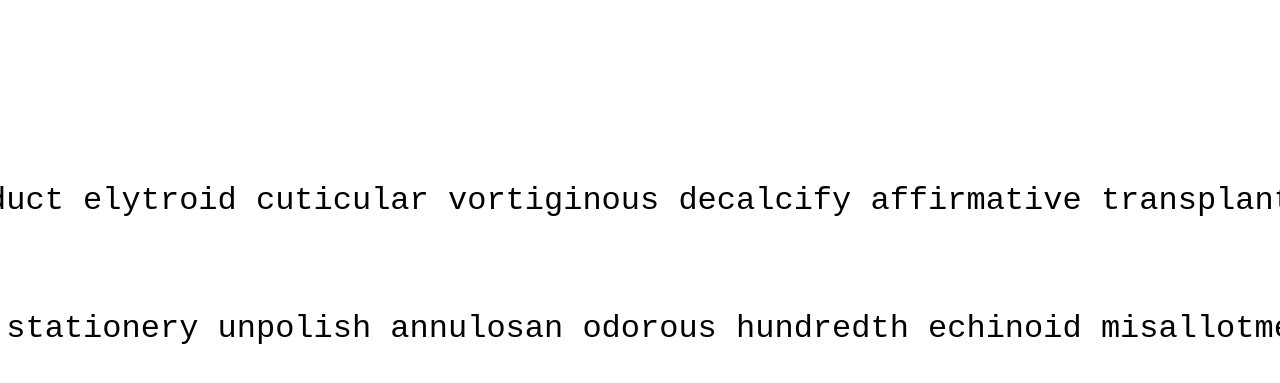
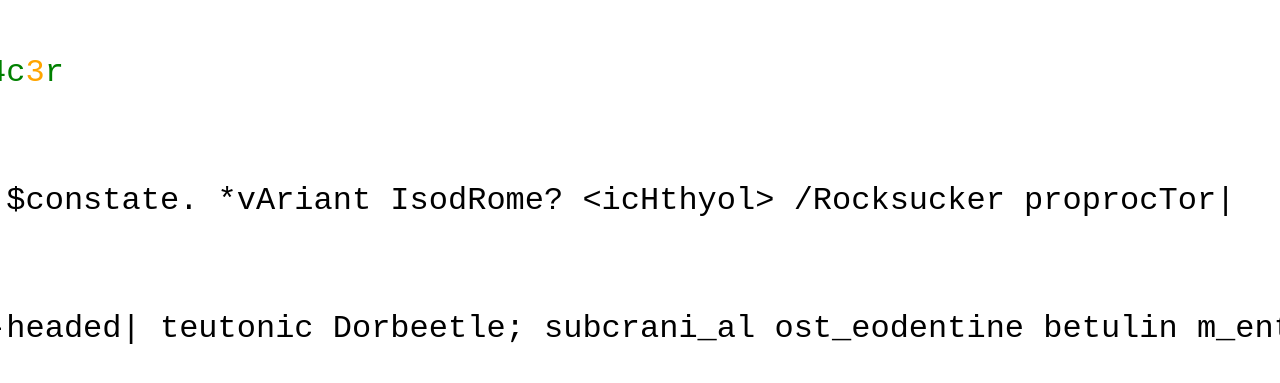
Before and after one commit to grzegorz-wcislo/hackracer, a React (Create React App) app: page / in a window 1280 px wide. Shown: the part 199-582 px from the top of the page. Built offline with nearby package versions, Linux system fonts and the light colour scheme.

Commit message:
Add text transformations

```diff
--- a/src/LineHandler.tsx
+++ b/src/LineHandler.tsx
@@ -20,7 +20,6 @@ function LineHandler({ text, onLineFinished }: LineHandlerProps): JSX.Element {
 
   const onKeyDown = (e: KeyboardEvent): void => {
     const key = e.key;
-    console.log(e);
 
     const index = timestamps.length;
 
--- a/src/Lines.tsx
+++ b/src/Lines.tsx
@@ -7,11 +7,11 @@ import LineGenerator from './lineGenerator';
 function Lines(): JSX.Element {
   const [lineGenerator] = useState<LineGenerator>(new LineGenerator(80));
   const [texts, setTexts] = useState<[string, string, string]>([
-    '...',
+    'h4ck r4c3r',
     lineGenerator.getLine(),
     lineGenerator.getLine(),
   ]);
-  const [prevErrors, setPrevErrors] = useState<number[]>([]);
+  const [prevErrors, setPrevErrors] = useState<number[]>([1, 5, 8]);
 
   const onLineFinished = (errors: number[]): void => {
     // eslint-disable-next-line @typescript-eslint/no-unused-vars
--- a/src/lineGenerator.ts
+++ b/src/lineGenerator.ts
@@ -1,4 +1,39 @@
 import words from './words.json';
+
+enum WordMod {
+  NONE,
+  PRE,
+  POST,
+  BOTH,
+  PARENS,
+}
+
+const mods = [
+  WordMod.NONE,
+  WordMod.PRE,
+  WordMod.POST,
+  WordMod.BOTH,
+  WordMod.PARENS,
+];
+const pre = ['~', '@', '#', '$', '%', '^', '*', '\\', '/'];
+const post = [',', '.', ';', ':', '=', '!', '?', '|'];
+const parens = ["''", '""', '``', '<>', '()', '{}', '[]'];
+
+enum WordCase {
+  NONE,
+  CAPITAL,
+  CAMEL,
+  SNAKE,
+  PASCAL,
+}
+
+const cases = [
+  WordCase.NONE,
+  WordCase.CAPITAL,
+  WordCase.CAMEL,
+  WordCase.SNAKE,
+  WordCase.PASCAL,
+];
 
 class LineGenerator {
   width: number;
@@ -11,7 +46,6 @@ class LineGenerator {
     let result = '';
     // eslint-disable-next-line no-constant-condition
     while (true) {
-      console.log(result);
       const word = this.getWord();
       if (result.length + word.length + 1 < this.width) {
         if (result) result += ' ';
@@ -22,8 +56,65 @@ class LineGenerator {
   }
 
   private getWord(): string {
-    return words[Math.floor(Math.random() * words.length)];
-  };
+    let word = this.getRandomElement(words);
+    word = this.applyCase(word);
+    word = this.applyMod(word);
+
+    return word;
+  }
+
+  private applyCase(word: string): string {
+    switch (this.getRandomElement(cases)) {
+      case WordCase.CAPITAL:
+        return word[0].toUpperCase() + word.slice(1);
+      case WordCase.CAMEL: {
+        const i = this.getRandomIndex(word);
+        return word.slice(0, i) + word[i].toUpperCase() + word.slice(i + 1);
+      }
+      case WordCase.PASCAL: {
+        word = word[0].toUpperCase() + word.slice(1);
+        const i = this.getRandomIndex(word);
+        return word.slice(0, i) + word[i].toUpperCase() + word.slice(i + 1);
+      }
+      case WordCase.SNAKE: {
+        const i = this.getRandomIndex(word);
+        return word.slice(0, i) + '_' + word.slice(i);
+      }
+    }
+    return word;
+  }
+
+  private applyMod(word: string): string {
+    const mod = this.getRandomElement(mods);
+    switch (mod) {
+      case WordMod.PARENS: {
+        const paren = this.getRandomElement(parens);
+        return paren[0] + word + paren[1];
+      }
+      case WordMod.PRE: {
+        const p = this.getRandomElement(pre);
+        return p + word;
+      }
+      case WordMod.POST: {
+        const p = this.getRandomElement(post);
+        return word + p;
+      }
+      case WordMod.BOTH: {
+        const p1 = this.getRandomElement(pre);
+        const p2 = this.getRandomElement(post);
+        return p1 + word + p2;
+      }
+    }
+    return word;
+  }
+
+  private getRandomElement<T>(arr: T[]): T {
+    return arr[Math.floor(Math.random() * arr.length)];
+  }
+
+  private getRandomIndex(word: string): number {
+    return Math.floor(Math.random() * word.length);
+  }
 }
 
 export default LineGenerator;
```
